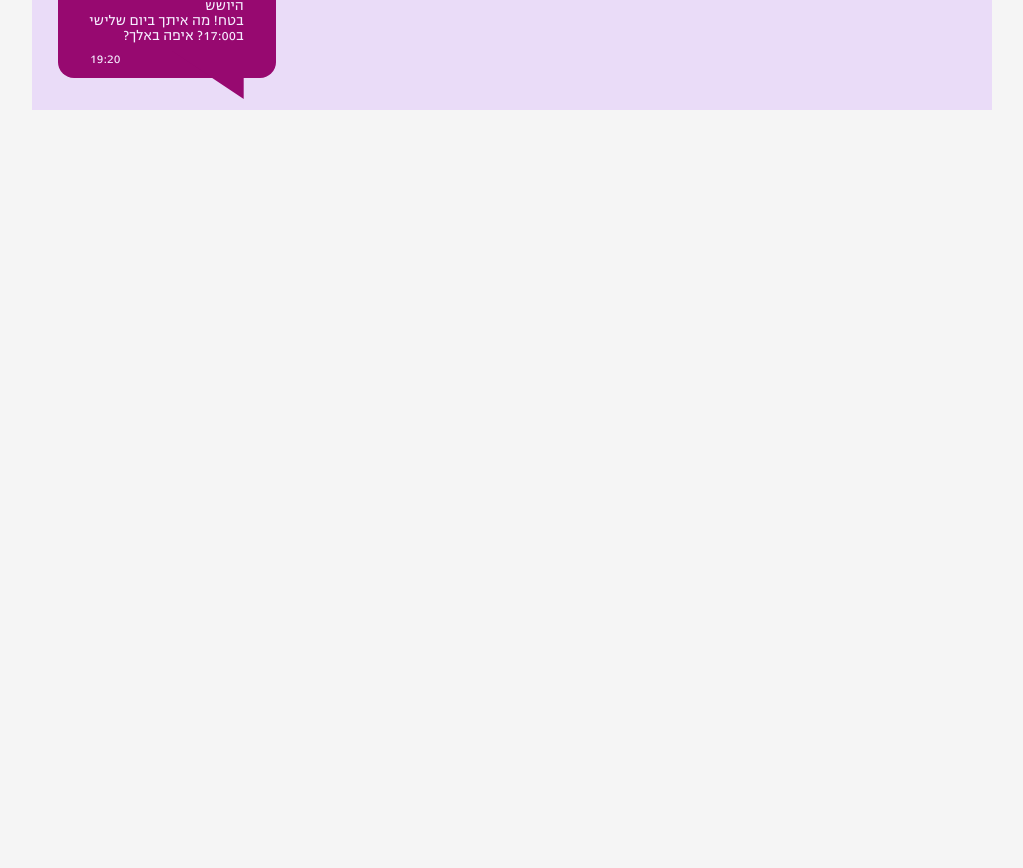
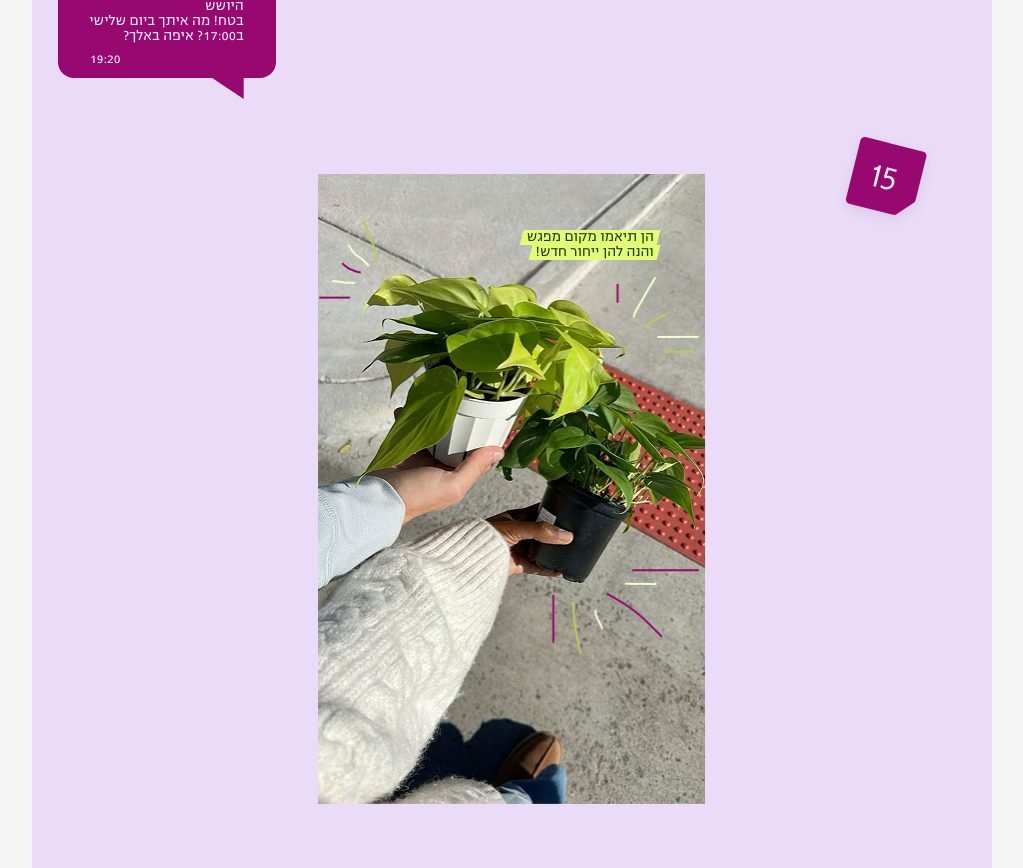
Before and after one commit to noammaoz1/noam-app, a Next.js app: page /design in a window 1280 px wide. Shown: the part 2360-3228 px from the top of the page, without its empty margins (128-1151 px from the left). Before the commit the page ends 2470 px from the top, so only its background shows below. Built offline with nearby package versions, Linux system fonts and the light colour scheme; no server answers.

Commit message:
added the match image with badge15 and marker text.

```diff
--- a/app/design/HowItWorksSection.module.css
+++ b/app/design/HowItWorksSection.module.css
@@ -41,7 +41,7 @@
   display: flex;
   flex-direction: column;
   align-items: flex-start;
-  padding-right: 10px;
+  padding-right: 0.625rem;
 }
 
 .markerGreen {
@@ -49,7 +49,7 @@
   color: var(--design-text-color);
   transform: skewX(-15deg);
   opacity: 0.85;
-  margin-bottom: -5px;
+  margin-bottom: -0.3125rem;
   padding: 0;
   position: relative;
 }
@@ -215,8 +215,8 @@
 }
 
 .matchImage {
-  width: 184.624px;
-  height: 246.165px;
+  width: 11.539rem;
+  height: 15.385rem;
   object-fit: cover;
 }
 
--- a/app/design/HowItWorksSection.tsx
+++ b/app/design/HowItWorksSection.tsx
@@ -4,6 +4,9 @@ import Highlighter from '@/lib/components/design/Highlighter';
 import ProfileGallery from '@/lib/components/design/ProfileGallery';
 import CuttingsStack from '@/lib/components/design/CuttingsStack';
 import ChatDisplay from '@/lib/components/design/ChatDisplay';
+import MeetupDisplay from '@/lib/components/design/MeetupDisplay';
+import { howItWorksMeetup } from './data';
+
 import styles from './HowItWorksSection.module.css';
 
 interface Profile {
@@ -143,8 +146,16 @@ export default function HowItWorksSection({
           />
         </div>
       </div>
+
       <div className={styles.howItWorksStep}>
         <ChatDisplay />
+      </div>
+
+      <div className={styles.howItWorksStep}>
+         <MeetupDisplay
+            imageSrc={howItWorksMeetup.src}
+            imageAlt={howItWorksMeetup.alt}
+         />
       </div>
     </div>
   );
--- a/app/design/data.tsx
+++ b/app/design/data.tsx
@@ -37,6 +37,6 @@ export const howItWorksGallery2 = [
 ];
 
 export const howItWorksMeetup = {
-  src: 'how-it-works-meetup-01.png',
+  src: 'how-it-works-meetup.png',
   alt: 'meet up - profiles 1 and 2'
 };
--- a/lib/components/design/ChatDisplay.module.css
+++ b/lib/components/design/ChatDisplay.module.css
@@ -124,7 +124,7 @@
   content: "";
   position: absolute;
   bottom: -1.3rem; /* Stick out at bottom */
-  width: 4.5rem;
+  width: 4.5rem; /* 72px */
   height: 3rem;
   background-color: var(--design-marker-purple);
   /* Triangle shape pointing down-left */
--- /dev/null
+++ b/lib/components/design/MeetupDisplay.module.css
@@ -0,0 +1,70 @@
+.container {
+  position: relative;
+  display: flex;
+  flex-direction: column;
+  align-items: center;
+  width: 100%;
+  margin-top: 4rem;
+  padding-bottom: 2rem;
+}
+
+/* --- Main Image --- */
+.imageContainer {
+  position: relative;
+  z-index: 1;
+}
+
+.mainImage {
+  object-fit: cover;
+  display: block;
+  margin-top: -2rem;
+}
+
+/* --- Highlighter Text --- */
+.markerWrapper {
+  position: relative;
+  z-index: 10;
+  margin-bottom: -1.5rem; /* Overlap with the chat bubbles */
+  align-self: center;
+  transform: translateX(-4.375rem) translateY(-0.75rem); /* Slight offset to the left as in design */
+}
+
+.highlighterContainer {
+  display: flex;
+  flex-direction: column;
+  align-items: flex-start;
+}
+
+.highlighterWrapper {
+  position: absolute;
+  bottom: 34rem;
+  left: 70%;
+  transform: translateX(-50%);
+  z-index: 10;
+}
+
+
+.markerGreen {
+  background-color: var(--design-marker-green);
+  transform: skewX(-15deg);
+  padding: 0rem 0.3rem;
+}
+
+.markerText {
+  display: block;
+  transform: skewX(15deg); /* Un-skew text */
+  font-family: var(--font-narkis-block);
+  font-size: 0.938rem;
+  font-weight: 400;
+  color: var(--design-text-color);
+  white-space: nowrap;
+  line-height: 0.938rem;
+}
+
+.badgeWrapper {
+  position: absolute;
+  top: -4.375rem;
+  right: 2.375rem;
+  z-index: 20;
+  filter: drop-shadow(0rem 0.25rem 0.375rem var(--color-shadow));
+}
--- /dev/null
+++ b/lib/components/design/MeetupDisplay.tsx
@@ -0,0 +1,54 @@
+import React from 'react';
+import Image from 'next/image';
+import Highlighter from './Highlighter';
+import styles from './MeetupDisplay.module.css';
+
+interface MeetupDisplayProps {
+  imageSrc: string;
+  imageAlt: string;
+}
+
+export default function MeetupDisplay({ imageSrc, imageAlt }: MeetupDisplayProps) {
+  return (
+    <div className={styles.container}>
+
+        <div className={styles.badgeWrapper}>
+          <Image
+            src="/icons/badge15.svg"
+            alt="15 Badge"
+            width={83.35}
+            height={83.35}
+            className={styles.badgeImage}
+          />
+        </div>
+
+        {/* The Image */}
+        <div className={styles.imageContainer}>
+           <Image
+            src={`/design-imgs/${imageSrc}`}
+            alt={imageAlt}
+            width={388.03}
+            height={629.936}
+            className={styles.mainImage}
+          />
+
+        {/* Highlighter Text */}
+        <div className={styles.highlighterWrapper}>
+           <Highlighter
+            className={styles.highlighterContainer}
+            lines={[
+              {
+                text: <span className={styles.markerText}>הן תיאמו מקום מפגש</span>,
+                lineClass: styles.markerGreen
+              },
+              {
+                text: <span className={styles.markerText}>והנה להן ייחור חדש!</span>,
+                lineClass: styles.markerGreen
+              }
+            ]}
+          />
+        </div>
+        </div>
+      </div>
+  );
+}
--- a/styles/global.css
+++ b/styles/global.css
@@ -57,12 +57,12 @@ body {
 /* Layout */
 main {
   max-width: 60rem;
-  padding: 2rem; /* 32px */
+  padding: 2rem;
   margin: 0 auto;
 }
 
 header {
-  padding: 1rem 2rem; /* 16px 32px */
+  padding: 1rem 2rem;
   background-color: var(--color-primary);
   display: flex;
   justify-content: space-between;
@@ -85,12 +85,12 @@ header {
   nav {
     display: flex;
     flex-direction: row;
-    gap: 1rem; /* 16px */
+    gap: 1rem;
   }
 }
 
 footer {
-  padding: 1rem; /* 16px */
+  padding: 1rem;
   font-size: 0.8rem;
   text-align: center;
 }
@@ -151,7 +151,7 @@ h6 {
 
 blockquote {
   padding-left: 1rem;
-  border-left: 0.125rem solid var(--color-secondary); /* 2px */
+  border-left: 0.125rem solid var(--color-secondary);
 }
 
 /* Links */
@@ -174,7 +174,7 @@ table {
 table td,
 table th {
   padding: 0.5rem;
-  border: 0.0625rem solid var(--color-secondary); /* 1px */
+  border: 0.0625rem solid var(--color-secondary);
 }
 
 /* Forms */
@@ -183,13 +183,13 @@ button,
 textarea,
 select {
   padding: 0.2rem 0.5rem;
-  border: 0.0625rem solid var(--color-secondary); /* 1px */
+  border: 0.0625rem solid var(--color-secondary);
   border-radius: var(--border-radius);
 }
 
 fieldset {
   margin-top: 1.5rem;
-  border: 1px solid var(--color-secondary);
+  border: 0.0625rem solid var(--color-secondary);
 }
 
 .counter-button {
@@ -198,7 +198,7 @@ fieldset {
   height: 2rem;
   color: white;
   border: none;
-  border-radius: 1000px;
+  border-radius: 62.5rem;
   /* Make the button round */
   cursor: pointer;
   font-weight: bold;
```
Also changed, not shown: lib/components/design/GreenSection.module.css (added, +89 -0 lines), public/design-imgs/how-it-works-meetup.png (added), public/icons/badge15.svg (added).
